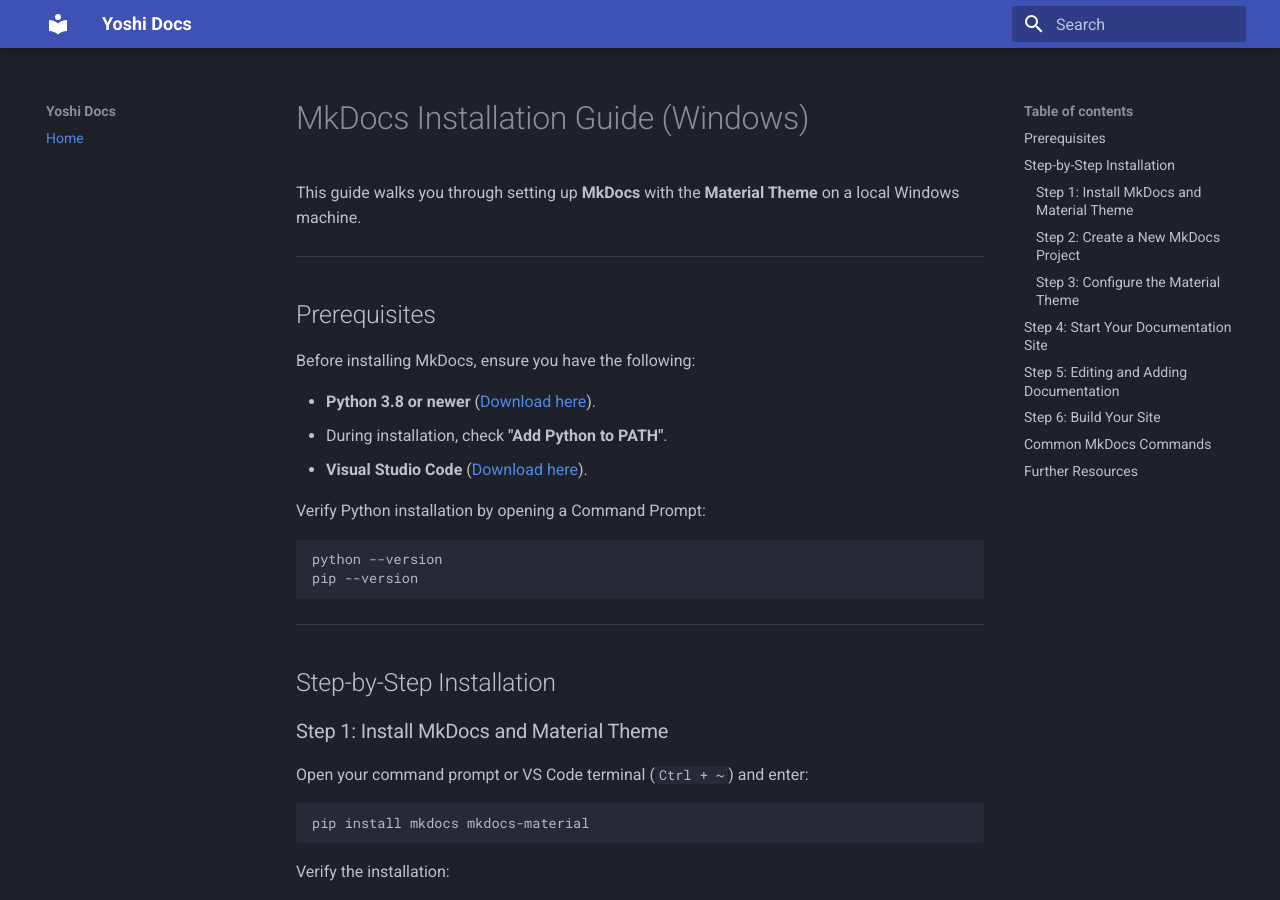
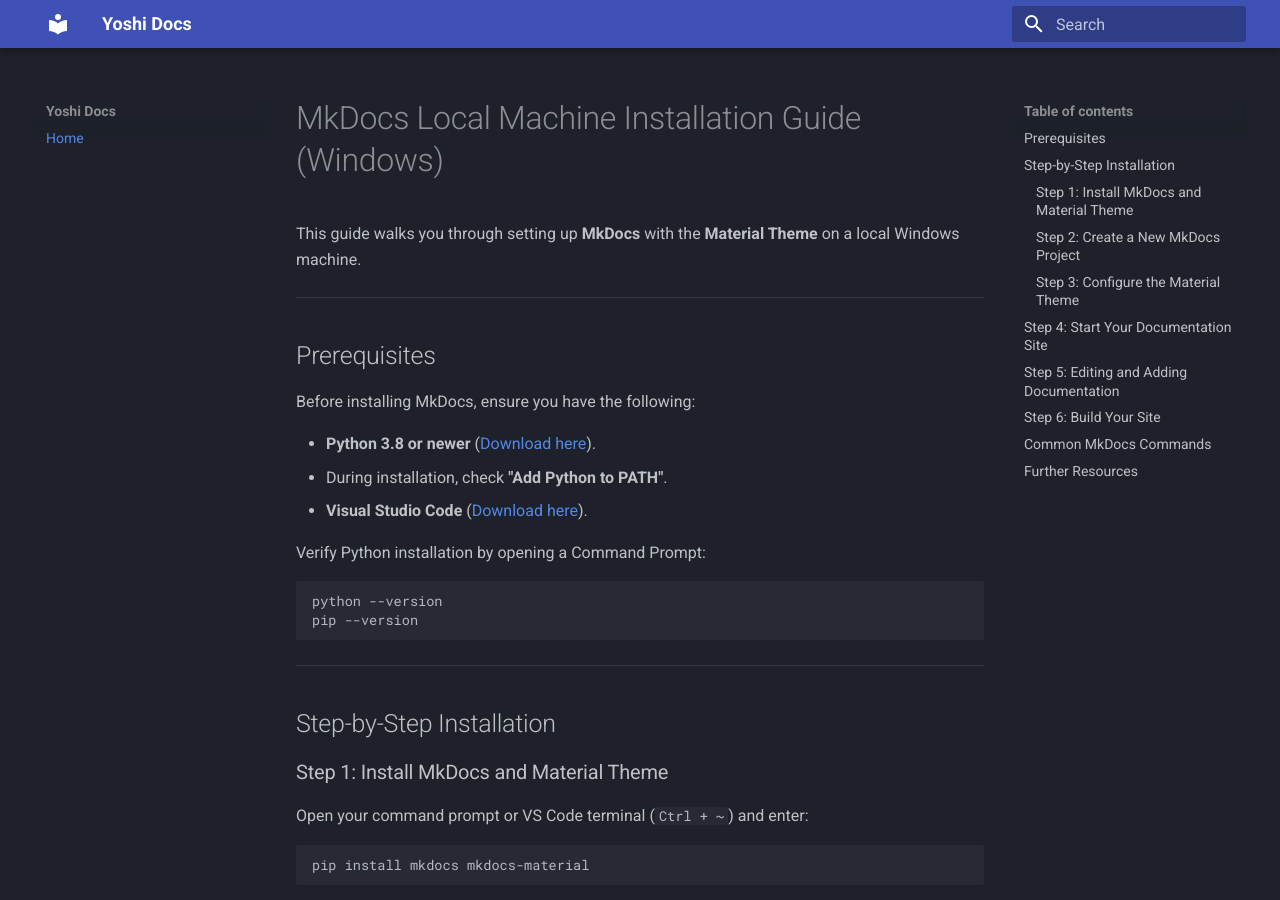
Before and after one commit to KiyoshiWasHere/Yoshi-Docs-Material, an MkDocs documentation site: the page built from docs/index.md, in a window 1280 px wide and 900 px high. Built offline with MkDocs 1.6.1 and Material for MkDocs 9.7.7, drawn with Linux system fonts in a browser that asks for light colours.

```diff
--- a/docs/index.md
+++ b/docs/index.md
@@ -1,4 +1,4 @@
-# MkDocs Installation Guide (Windows)
+# MkDocs Local Machine Installation Guide (Windows)
 
 This guide walks you through setting up **MkDocs** with the **Material Theme** on a local Windows machine.
 
```
